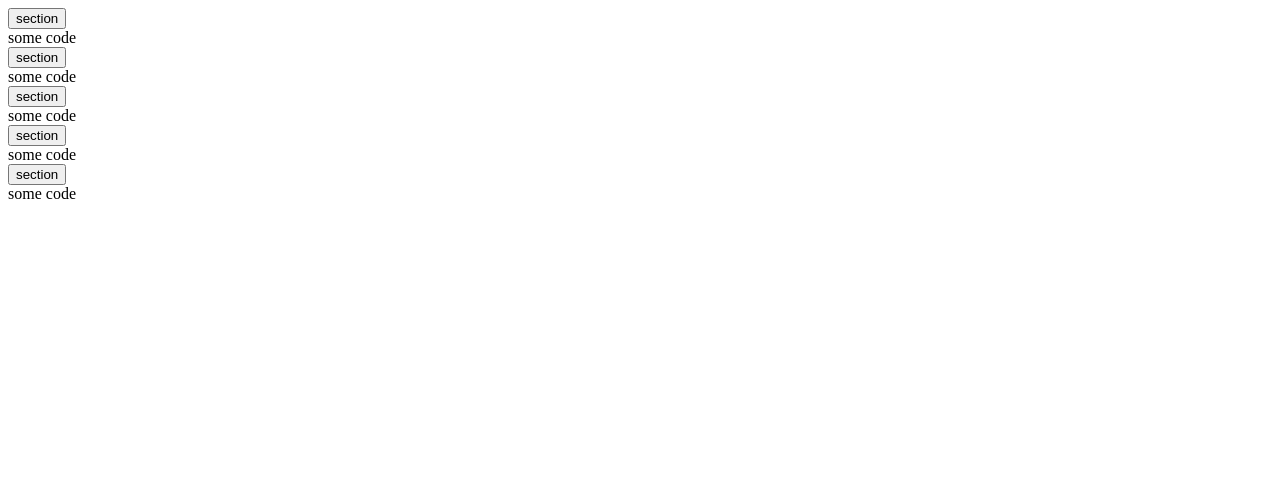
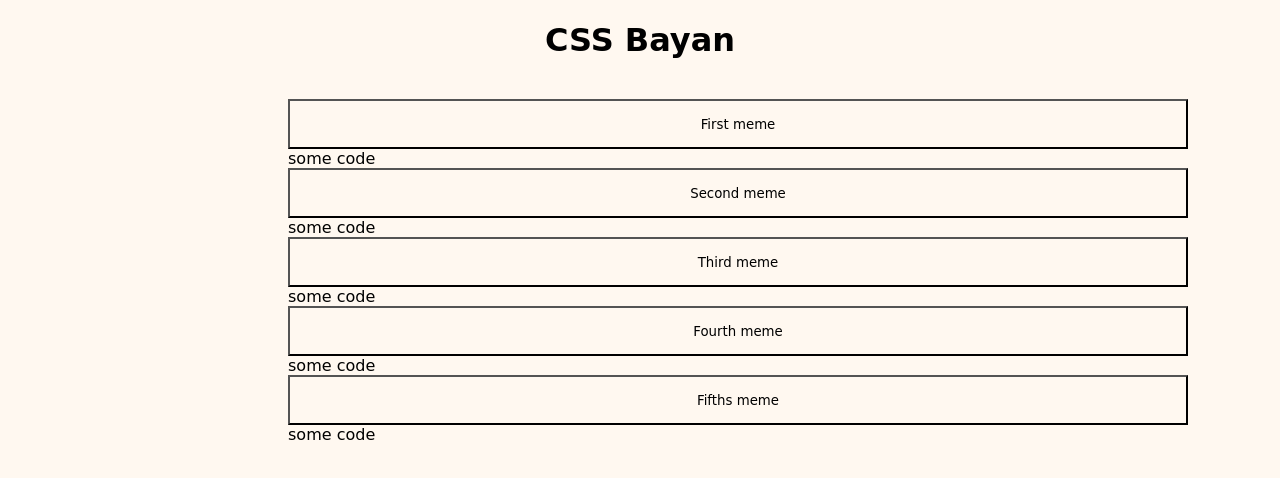
Before and after one commit to aidasagadat/cssBayan, a plain HTML site: page cssBayan/index.html in a window 1280 px wide. Drawn offline with Linux system fonts and the light colour scheme.

Commit message:
refactor: change basic page layout

```diff
--- a/cssBayan/index.html
+++ b/cssBayan/index.html
@@ -8,26 +8,31 @@
     <title>Document</title>
   </head>
   <body>
-    <div id="accordion">
-      <div class="section_1">
-        <button>section</button>
+    <div class="box">
+      <div class="header">
+        <h1>CSS Bayan</h1>
+      </div>
+      <div class="accordion">
+        <div class="section">
+          <button class="btn">First meme</button>
           <div class="memeSpace active">some code</div>
         </div>
-      <div class="section_2">
-        <button>section</button>
+        <div class="section">
+          <button class="btn">Second meme</button>
           <div class="memeSpace">some code</div>
         </div>
-      <div class="section_3">
-        <button>section</button>
+        <div class="section">
+          <button class="btn">Third meme</button>
           <div class="memeSpace">some code</div>
         </div>
-      <div class="section_4">
-        <button>section</button>
+        <div class="section">
+          <button class="btn">Fourth meme</button>
           <div class="memeSpace">some code</div>
         </div>
-      <div class="section_5">
-        <button>section</button>
+        <div class="section">
+          <button class="btn">Fifths meme</button>
           <div class="memeSpace">some code</div>
+        </div>
       </div>
     </div>
   </body>
--- a/cssBayan/style.css
+++ b/cssBayan/style.css
@@ -0,0 +1,27 @@
+* {
+  font-family: "Tilt Warp", cursive;
+}
+
+body {
+  background-color: rgb(255, 248, 240);
+}
+
+.accordion {
+  margin-left: 280px;
+  margin-right: auto;
+  margin-top: 40px;
+}
+
+.header {
+  text-align: center;
+}
+
+.section {
+  width: 100%;
+}
+
+.btn {
+  width: 900px;
+  height: 50px;
+  background-color: transparent;
+}
```
Lines whose indentation alone changed are shown as unchanged.
